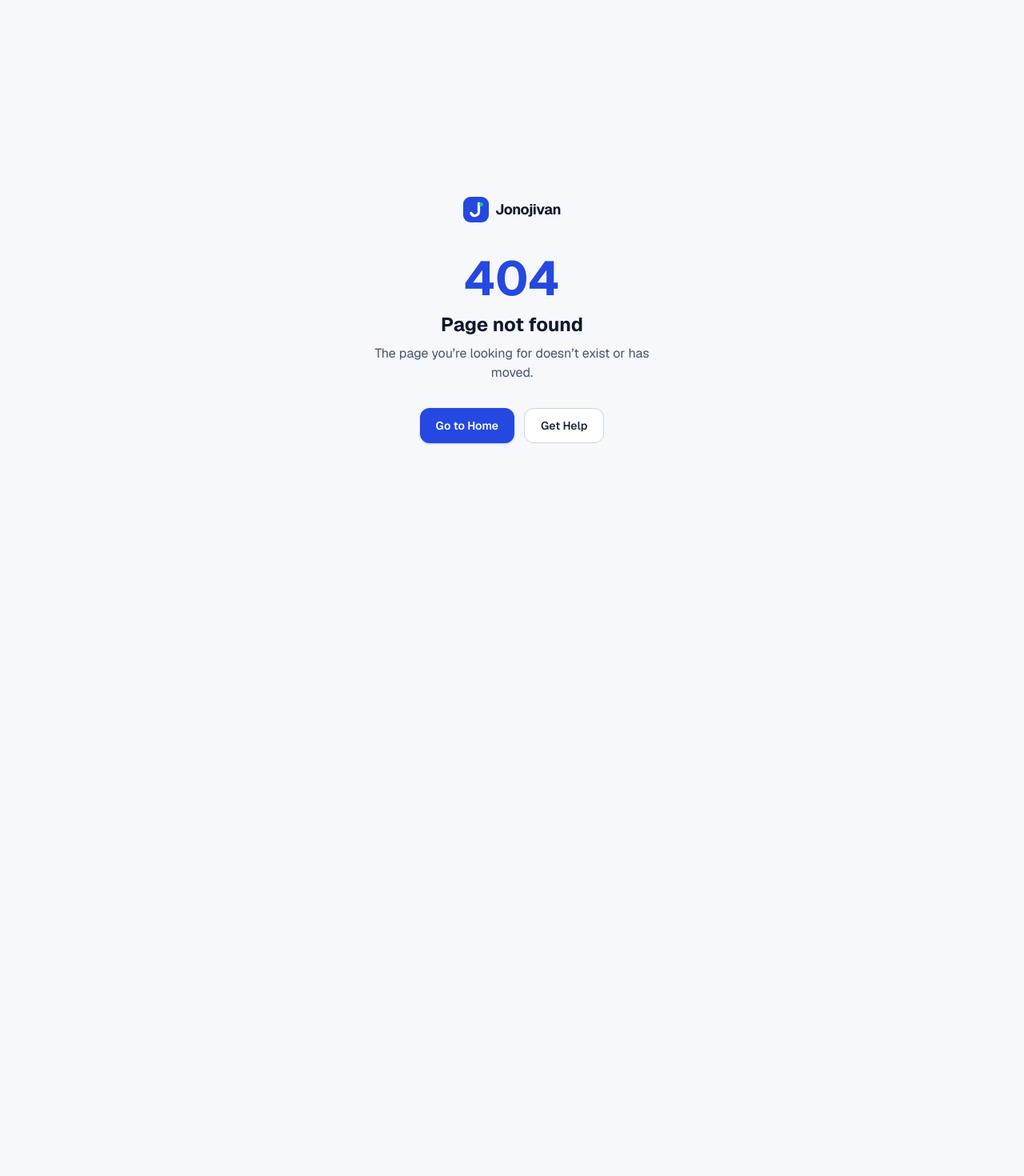
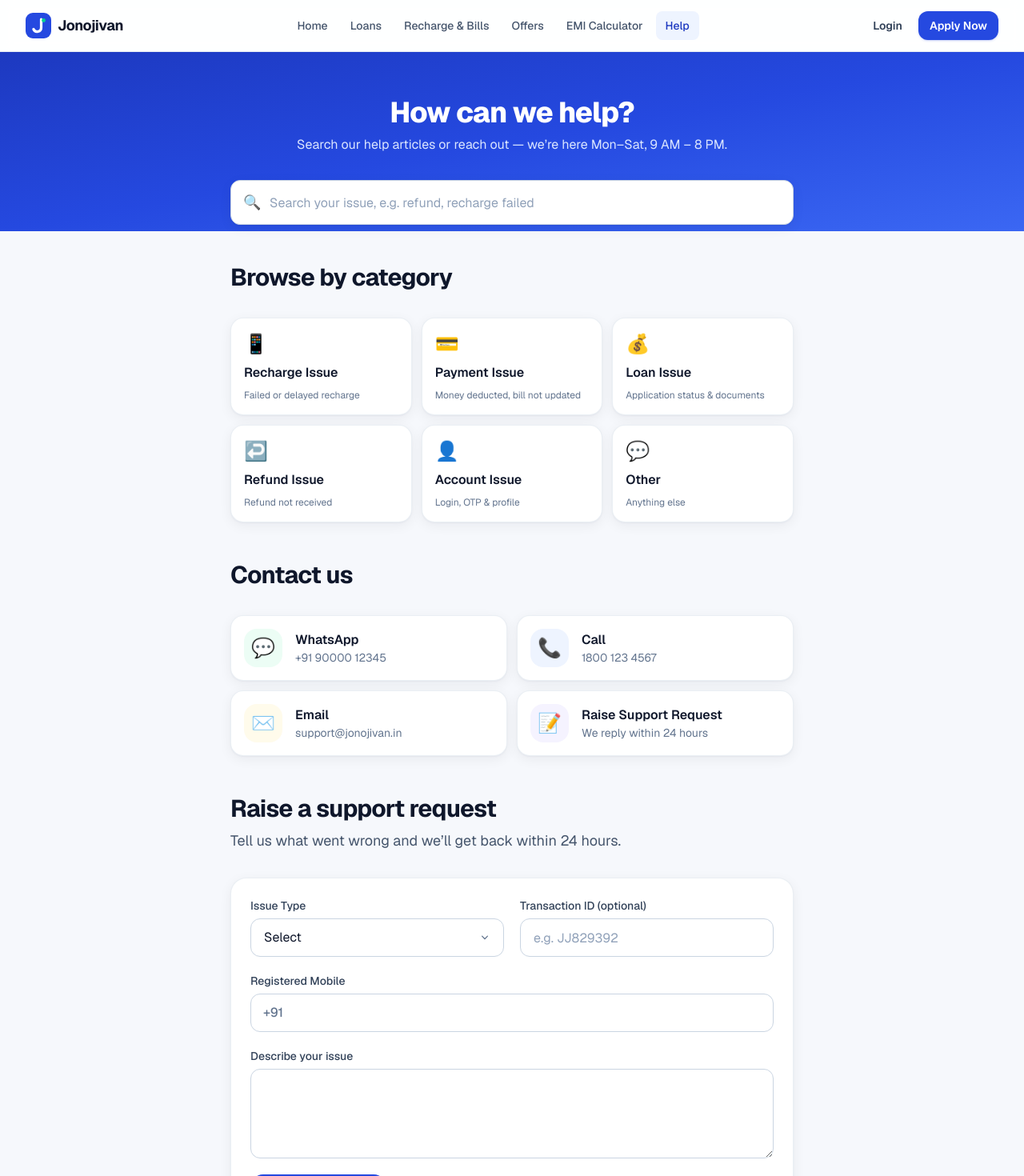
Before and after one commit to niks-nikhil-anand/Jonojivan_finance_recharge_loan, a Next.js app: page /support in a window 1280 px wide. Before the commit this address had no page. Shown: the top 1470 px of the page at 80% size. Before the commit the page ends 800 px from the top, so only its background shows below. Built offline with nearby package versions, Linux system fonts and the light colour scheme.

Commit message:
feat(site): add customer support center page

```diff
--- /dev/null
+++ b/app/(site)/support/page.tsx
@@ -0,0 +1,53 @@
+import type { Metadata } from "next";
+import { ContactOptions } from "@/components/features/support/ContactOptions";
+import { IssueCategories } from "@/components/features/support/IssueCategories";
+import { SupportRequestForm } from "@/components/features/support/SupportRequestForm";
+import { SupportSearch } from "@/components/features/support/SupportSearch";
+import { issueCategories } from "@/components/features/support/supportData";
+import { Container, SectionHeading } from "@/components/ui/Layout";
+import { faqs } from "@/lib/data/faqs";
+import { contactInfo } from "@/lib/data/navigation";
+
+export const metadata: Metadata = {
+  title: "Help & Support",
+  description: "Get help with recharges, bill payments, refunds, loans and your account.",
+};
+
+export default async function SupportPage({ searchParams }: PageProps<"/support">) {
+  const { category, txn } = await searchParams;
+  const initialCategory = issueCategories.find((c) => c.id === category)?.id;
+  const initialTxn = typeof txn === "string" && /^[A-Z0-9]{4,12}$/.test(txn) ? txn : undefined;
+
+  return (
+    <>
+      <section className="bg-linear-to-br from-brand-700 via-brand-600 to-brand-500 text-white">
+        <Container className="pt-10 pb-24 text-center sm:pt-14">
+          <h1 className="text-3xl font-extrabold tracking-tight sm:text-4xl">How can we help?</h1>
+          <p className="mt-2 text-brand-100">Search our help articles or reach out — we’re here {contactInfo.hours}.</p>
+        </Container>
+      </section>
+      <Container size="narrow" className="-mt-16 flex flex-col gap-12 pb-12 sm:pb-16">
+        <SupportSearch faqs={faqs} />
+
+        <section>
+          <SectionHeading title="Browse by category" />
+          <IssueCategories />
+        </section>
+
+        <section>
+          <SectionHeading title="Contact us" />
+          <ContactOptions columns={2} />
+        </section>
+
+        <section id="raise-request" className="scroll-mt-24">
+          <SectionHeading title="Raise a support request" description="Tell us what went wrong and we’ll get back within 24 hours." />
+          <SupportRequestForm
+            key={`${initialCategory ?? ""}-${initialTxn ?? ""}`}
+            initialCategory={initialCategory ?? (initialTxn ? "payment" : undefined)}
+            initialTransactionId={initialTxn}
+          />
+        </section>
+      </Container>
+    </>
+  );
+}
```
